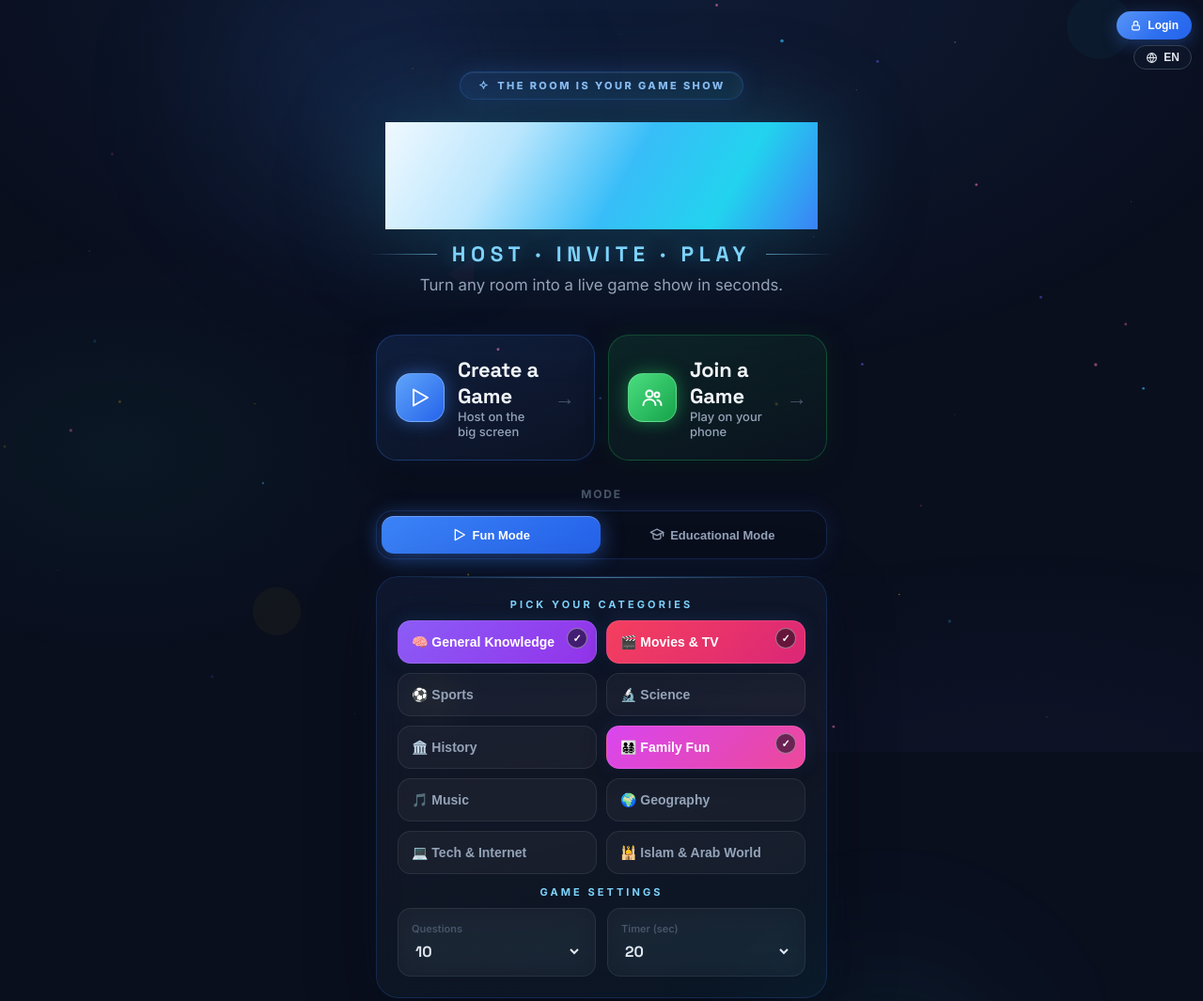
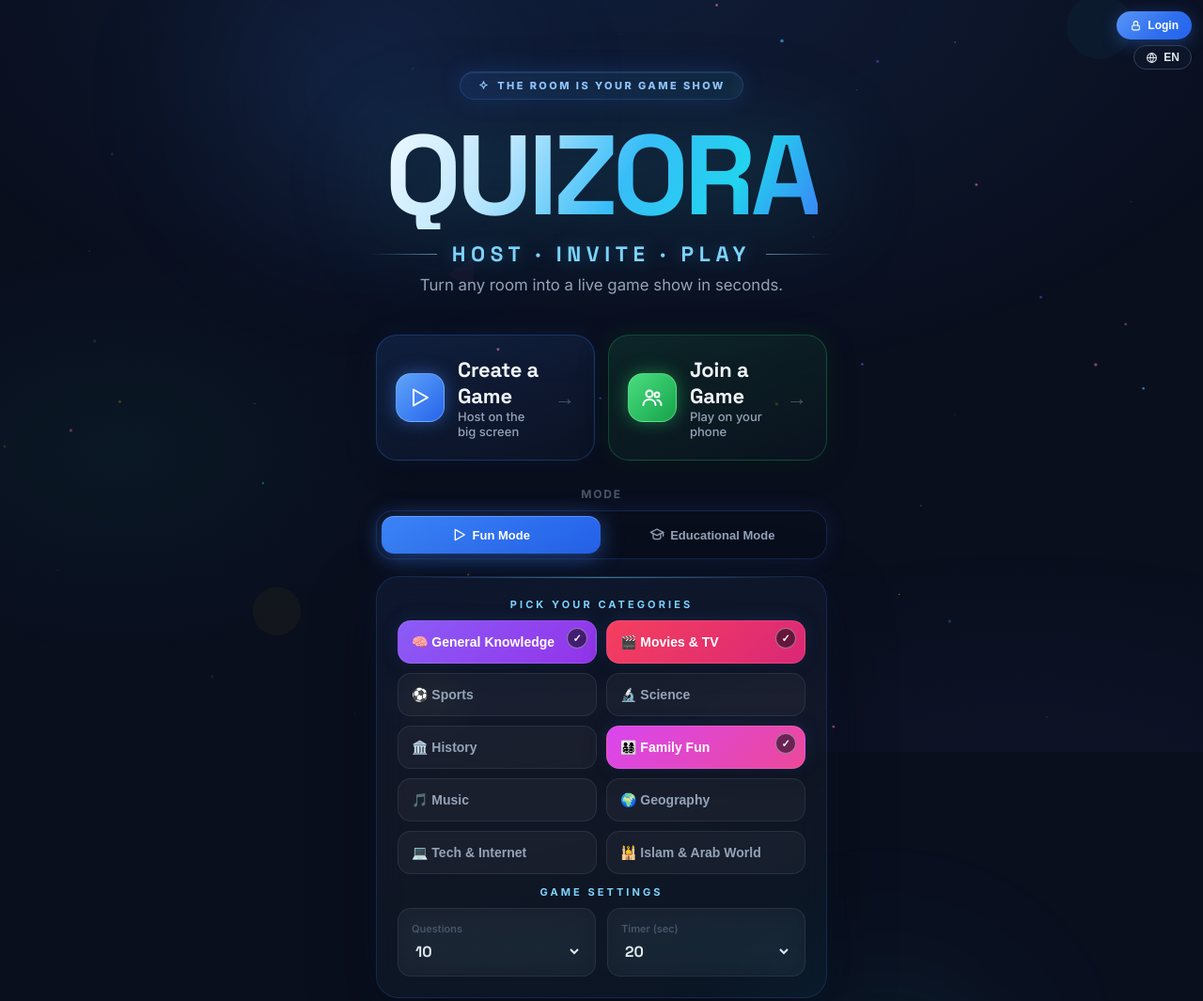
Before and after one commit to yousefms198-coder/quizora, a website: page public/index.html in a window 1280 px wide. Shown: the top 1065 px of the page at 94% size. Drawn offline with nearby package versions, Linux system fonts and the light colour scheme.

Commit message:
Fix blank QUIZORA logo: restore background-clip text after gradient shorthand override

```diff
--- a/public/css/quizora.css
+++ b/public/css/quizora.css
@@ -3682,6 +3682,9 @@ input:-webkit-autofill:focus {
 /* ---------- Hero: logo / subtitle / tagline ---------- */
 .landing-title {
   background: linear-gradient(120deg, #f0f9ff 0%, #bae6fd 28%, #38bdf8 55%, #22d3ee 78%, #3b82f6 100%);
+  -webkit-background-clip: text;
+  background-clip: text;
+  -webkit-text-fill-color: transparent;
   filter: drop-shadow(0 0 45px rgba(56, 189, 248, 0.35)) drop-shadow(0 6px 30px rgba(0, 0, 0, 0.5));
 }
 .landing-subtitle {
```
